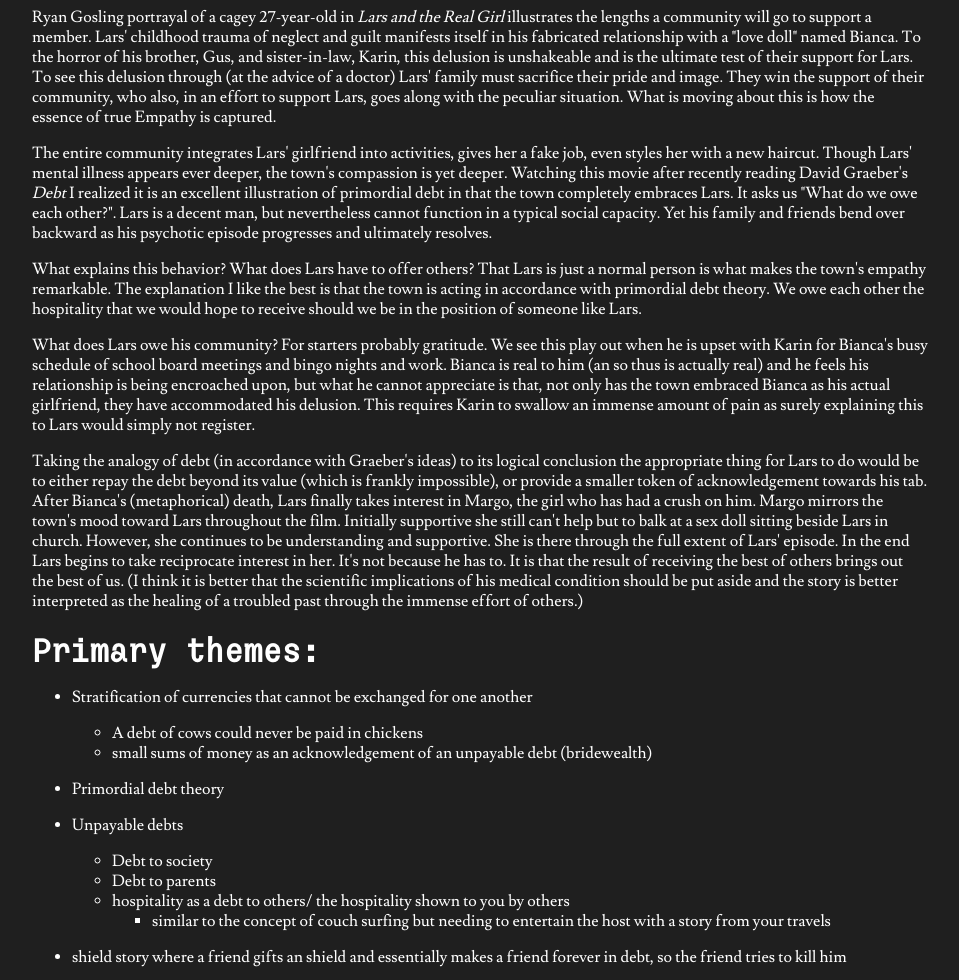
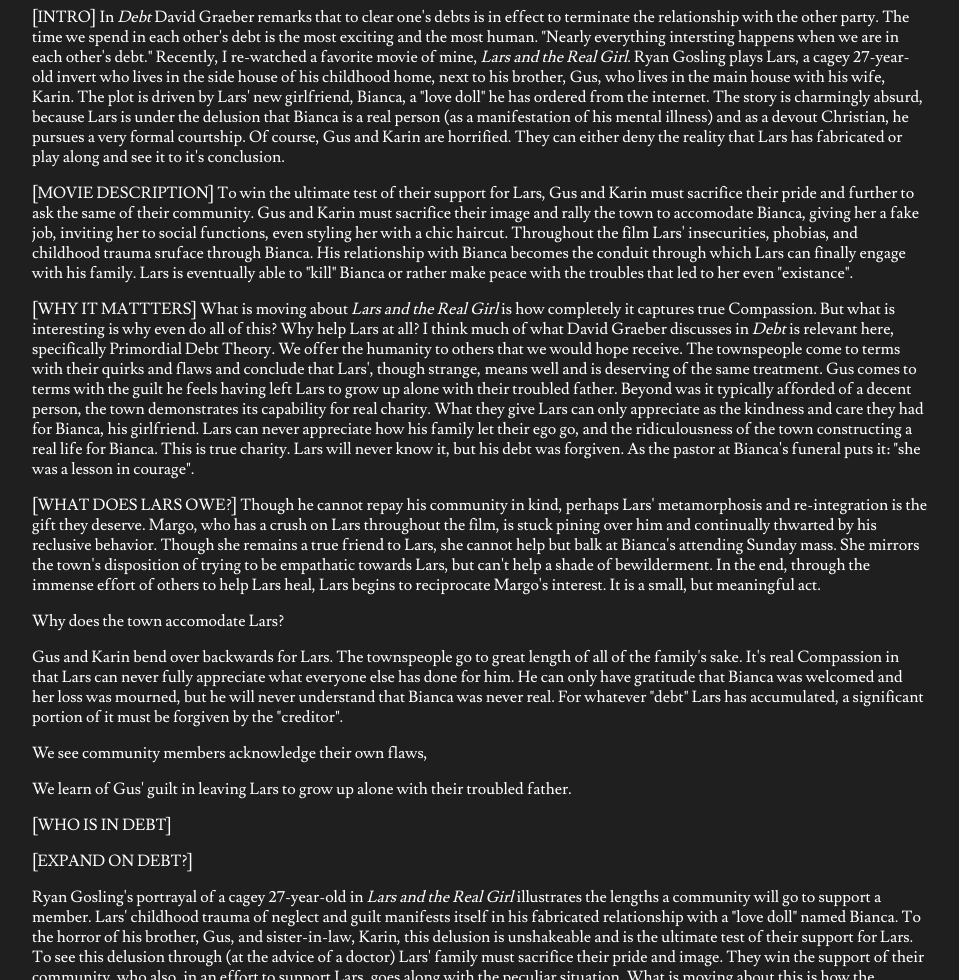
Before and after one commit to matthewgunther/etbh, an Eleventy site: page src/posts/debt.md in a window 1280 px wide. Shown: the part 225-1205 px from the top of the page, without its empty margins (160-1119 px from the left). Built offline with nearby package versions, Linux system fonts and the light colour scheme; Eleventy itself is replaced by a stand-in of ours; files that its build step writes are made by us from their sources.

Commit message:
debt. refinements

```diff
--- a/src/posts/debt.md
+++ b/src/posts/debt.md
@@ -1,6 +1,6 @@
 ---
 site_title: "Excited to Be Here"
-page_title: "Debt"
+page_title: "Debt & Lars"
 subtitle: ""
 post_date: "May 11, 2025"
 post_date_sort: 20250511
@@ -8,7 +8,74 @@
 
 
 
-Ryan Gosling portrayal of a cagey 27-year-old in *Lars and the Real Girl* illustrates the lengths a community will go to support a member. Lars' childhood trauma of neglect and guilt manifests itself in his fabricated relationship with a "love doll" named Bianca. To the horror of his brother, Gus, and sister-in-law, Karin, this delusion is unshakeable and is the ultimate test of their support for Lars. To see this delusion through (at the advice of a doctor) Lars' family must sacrifice their pride and image. They win the support of their community, who also, in an effort to support Lars, goes along with the peculiar situation. What is moving about this is how the essence of true Empathy is captured.
+
+[INTRO]
+In *Debt* David Graeber remarks that to clear one's debts is in effect to terminate the relationship with the other party. The time we spend in each other's debt is the most exciting and the most human. "Nearly everything intersting happens when we are in each other's debt." Recently, I re-watched a favorite movie of mine, *Lars and the Real Girl*. Ryan Gosling plays Lars, a cagey 27-year-old invert who lives in the side house of his childhood home, next to his brother, Gus, who lives in the main house with his wife, Karin. The plot is driven by Lars' new girlfriend, Bianca, a "love doll" he has ordered from the internet. The story is charmingly absurd, because Lars is under the delusion that Bianca is a real person (as a manifestation of his mental illness) and as a devout Christian, he pursues a very formal courtship. Of course, Gus and Karin are horrified. They can either deny the reality that Lars has fabricated or play along and see it to it's conclusion.
+
+
+[MOVIE DESCRIPTION]
+To win the ultimate test of their support for Lars, Gus and Karin must sacrifice their pride and further to ask the same of their community.
+Gus and Karin must sacrifice their image and rally the town to accomodate Bianca, giving her a fake job, inviting her to social functions, even styling her with a chic haircut.
+Throughout the film Lars' insecurities, phobias, and childhood trauma sruface through Bianca.
+His relationship with Bianca becomes the conduit through which Lars can finally engage with his family.
+Lars is eventually able to "kill" Bianca or rather make peace with the troubles that led to her even "existance".
+
+
+[WHY IT MATTTERS]
+What is moving about *Lars and the Real Girl* is how completely it captures true Compassion.
+But what is interesting is why even do all of this?
+Why help Lars at all?
+I think much of what David Graeber discusses in *Debt* is relevant here, specifically Primordial Debt Theory.
+We offer the humanity to others that we would hope receive.
+The townspeople come to terms with their quirks and flaws and conclude that Lars', though strange, means well and is deserving of the same treatment.
+Gus comes to terms with the guilt he feels having left Lars to grow up alone with their troubled father.
+Beyond was it typically afforded of a decent person, the town demonstrates its capability for real charity.
+What they give Lars can only appreciate as the kindness and care they had for Bianca, his girlfriend.
+Lars can never appreciate how his family let their ego go, and the ridiculousness of the town constructing a real life for Bianca.
+This is true charity.
+Lars will never know it, but his debt was forgiven.
+As the pastor at Bianca's funeral puts it: "she was a lesson in courage".
+
+
+
+[WHAT DOES LARS OWE?]
+Though he cannot repay his community in kind, perhaps Lars' metamorphosis and re-integration is the gift they deserve.
+Margo, who has a crush on Lars throughout the film, is stuck pining over him and continually thwarted by his reclusive behavior.
+Though she remains a true friend to Lars, she cannot help but balk at Bianca's attending Sunday mass.
+She mirrors the town's disposition of trying to be empathatic towards Lars, but can't help a shade of bewilderment.
+In the end, through the immense effort of others to help Lars heal, Lars begins to reciprocate Margo's interest.
+It is a small, but meaningful act.
+
+
+
+
+
+
+
+
+
+
+
+
+
+
+Why does the town accomodate Lars?
+
+Gus and Karin bend over backwards for Lars.
+The townspeople go to great length of all of the family's sake.
+It's real Compassion in that Lars can never fully appreciate what everyone else has done for him. He can only have gratitude that Bianca was welcomed and her loss was mourned, but he will never understand that Bianca was never real. For whatever "debt" Lars has accumulated, a significant portion of it must be forgiven by the "creditor".
+
+We see community members acknowledge their own flaws,
+
+
+We learn of Gus' guilt in leaving Lars to grow up alone with their troubled father.
+
+[WHO IS IN DEBT]
+
+
+[EXPAND ON DEBT?]
+
+Ryan Gosling's portrayal of a cagey 27-year-old in *Lars and the Real Girl* illustrates the lengths a community will go to support a member. Lars' childhood trauma of neglect and guilt manifests itself in his fabricated relationship with a "love doll" named Bianca. To the horror of his brother, Gus, and sister-in-law, Karin, this delusion is unshakeable and is the ultimate test of their support for Lars. To see this delusion through (at the advice of a doctor) Lars' family must sacrifice their pride and image. They win the support of their community, who also, in an effort to support Lars, goes along with the peculiar situation. What is moving about this is how the essence of true Empathy is captured.
 
 The entire community integrates Lars' girlfriend into activities, gives her a fake job, even styles her with a new haircut. Though Lars' mental illness appears ever deeper, the town's compassion is yet deeper. Watching this movie after recently reading David Graeber's *Debt* I realized it is an excellent illustration of primordial debt in that the town completely embraces Lars. It asks us "What do we owe each other?". Lars is a decent man, but nevertheless cannot function in a typical social capacity. Yet his family and friends bend over backward as his psychotic episode progresses and ultimately resolves.
 
```
